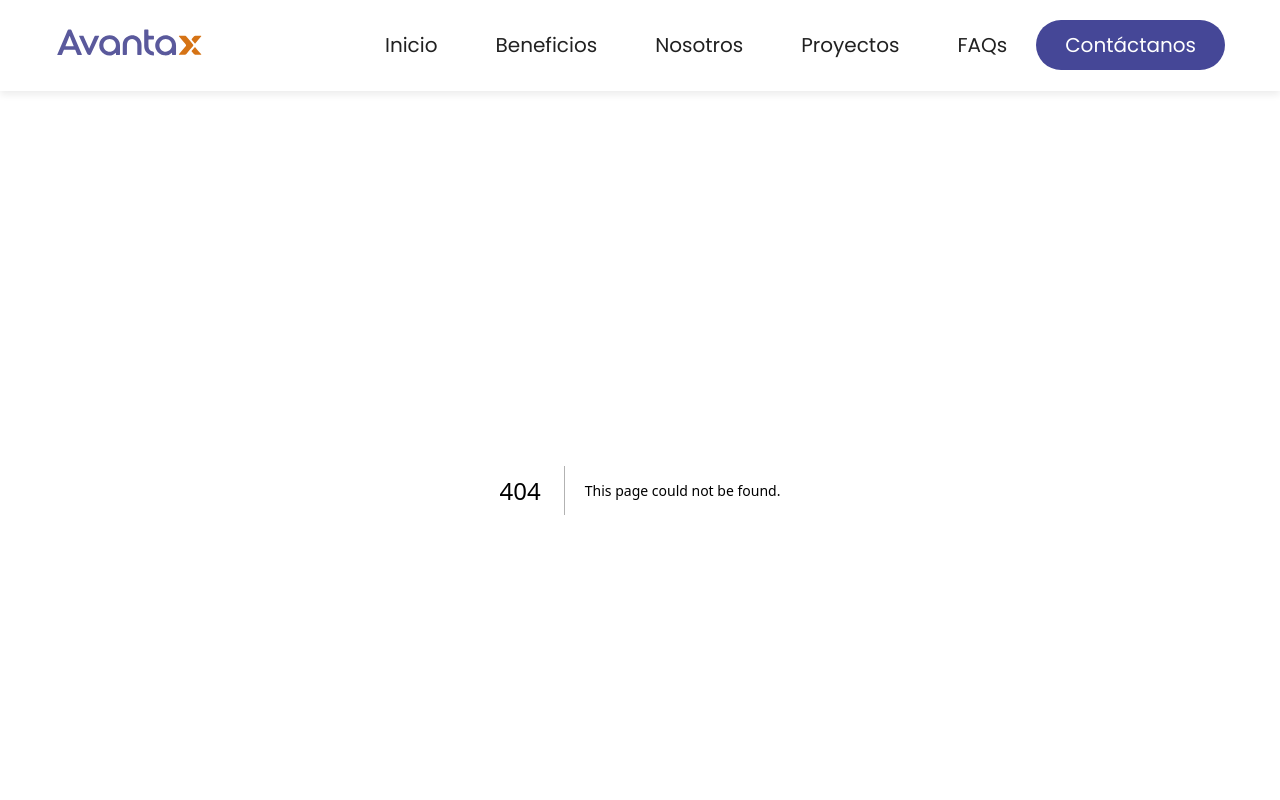
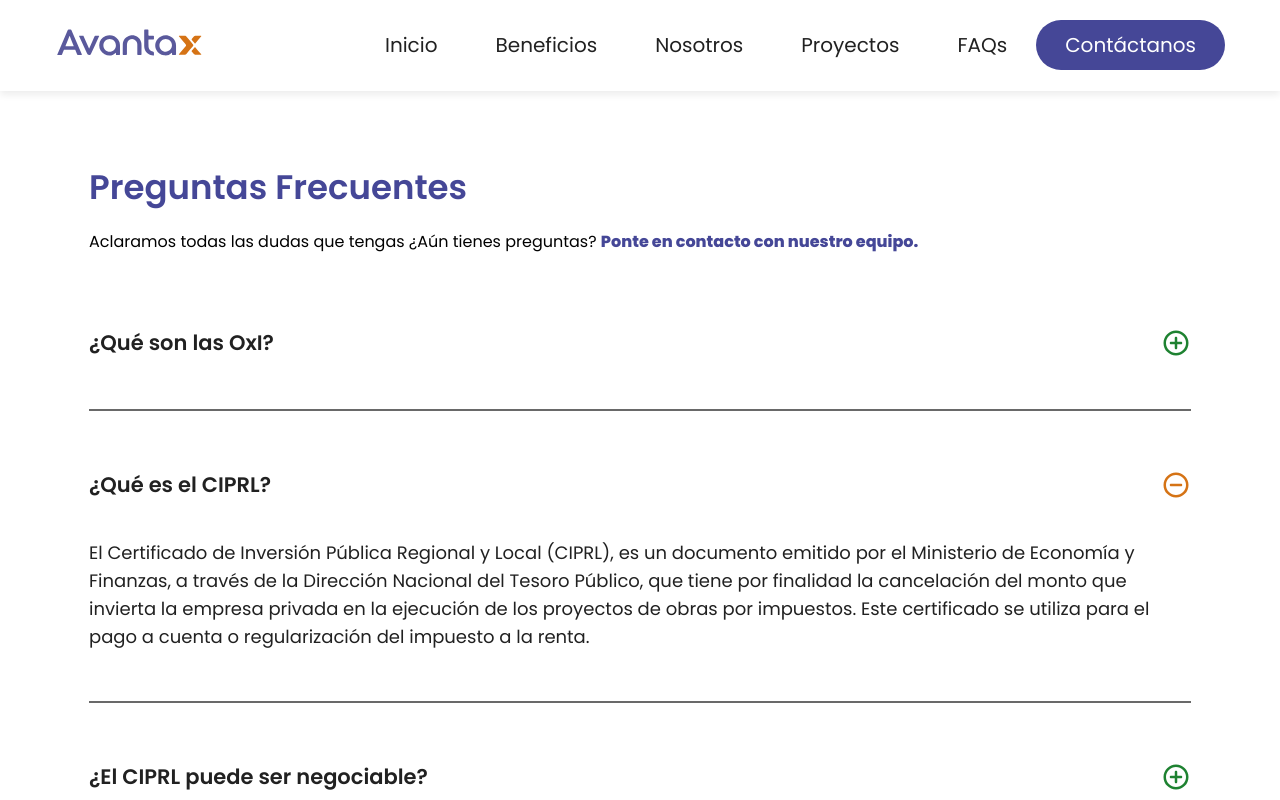
Before and after one commit to vr1eva/avantax, a Next.js app: page /faq/1 in a window 1280 px wide. Before the commit this address had no page. Shown: the top 800 px of the page. Built offline with nearby package versions, Linux system fonts and the light colour scheme.

Commit message:
fix carousel slides to show prop

```diff
--- a/pages/components/Button.jsx
+++ b/pages/components/Button.jsx
@@ -12,7 +12,7 @@ function doNothing() { }
 
 const Button = ({ onClick = doNothing, type = "button", name, variant = "default", children, className, disabled }) => {
   const buttonStyle = `${styles.button} ${styles[variant]} ${[poppins.className]} ${className}`
-  return <button type={type} className={buttonStyle} onClick={onClick} disabled={disabled}>{children}{name}</button>
+  return <button type={type} className={`${buttonStyle} ${className}`} onClick={onClick} disabled={disabled}>{children}{name}</button>
 };
 
 export default Button;
--- a/pages/components/Services.jsx
+++ b/pages/components/Services.jsx
@@ -68,7 +68,7 @@ export default function Services() {
       </div>
       <div className={styles.cards}>
         <div className={styles.cardsList}>
-          <Carousel scrollMode="remainder" adaptiveHeight renderBottomCenterControls={({nextSlide, previousSlide}) => {
+          <Carousel c scrollMode="remainder" adaptiveHeight renderBottomCenterControls={({nextSlide, previousSlide}) => {
             return (
             <div className={styles.controls}>
                 <Button variant="light" onClick={previousSlide}><Image src={arrowLeft} alt="boton para girar a la izquierda" /> </Button>
@@ -80,6 +80,7 @@ export default function Services() {
               <Card key={title} title={title} items={items} color={color} icon={icons[icon]} background={background} />
             ))}
           </Carousel>
+
         </div >
       </div>
     </section>
--- a/pages/faq.jsx
+++ b/pages/faq/[openedQuestionIndex].jsx
@@ -1,10 +1,12 @@
 import styles from "./faq.module.scss"
 import Image from "next/image"
 import Link from "next/link"
-import expanded from "./assets/expanded.svg"
-import notExpanded from "./assets/notExpanded.svg"
-import { useReducer } from "react"
+import expanded from "../assets/expanded.svg"
+import notExpanded from "../assets/notExpanded.svg"
+import { useReducer} from "react"
 import Head from "next/head"
+import { useRouter } from "next/router";
+import { useEffect } from "react"
 
 const initialState = [
   {
@@ -34,7 +36,8 @@ const initialState = [
   },
 ]
 
-const reducer = (state, action) => {
+
+const reducer =(state, action) => {
   switch (action.type) {
     case "TOGGLE_FAQ":
       return state.map(faq => {
@@ -49,7 +52,15 @@ const reducer = (state, action) => {
 }
 
 export default function Faq() {
-  const [faqs, dispatch] = useReducer(reducer, initialState)
+  const router = useRouter();
+  const { openedQuestionIndex } = router.query
+  const [faqs, dispatch] = useReducer(reducer, initialState.map((question, questionIndex)=> {
+    if(questionIndex == openedQuestionIndex) {
+      return {...question, expanded: true }
+    }
+    return {...question}
+  }))
+
   return (
     <> <Head>
     <title>Avantax / FAQ</title>
@@ -60,9 +71,8 @@ export default function Faq() {
       <h2 className={styles.heading}>Preguntas Frecuentes</h2>
       <p>Aclaramos todas las dudas que tengas ¿Aún tienes preguntas? <Link href="/#contact"><b className={styles.highlight}>Ponte en contacto con nuestro equipo.</b></Link></p>
       <div className={styles.faqs}>
-        {faqs.map(faq => {
+        {faqs.map((faq)=> {
           const highlightedQuestion = faq.question === "¿Las empresas pueden proponer nuevos proyectos a las entidades públicas?"
-
           return (
             <div key={faq.question} className={`${highlightedQuestion ? styles.highlightedQuestion: ""} ${styles.prompt}`} id={highlightedQuestion ? "highlightedQuestion": ""}>
               <div className={styles.row}>
--- a/pages/proyectos.jsx
+++ b/pages/proyectos.jsx
@@ -28,7 +28,7 @@ export default function Proyectos() {
       <div className={styles.cta}>
         <h2 className={styles.ctaHeading}>¿No encuentras
           proyectos de tu interés?</h2>
-        <Link className={styles.ctaButton} href="/faq#highlightedQuestion"><Button variant="primary" name="Haz click aquí" /></Link>
+        <Link className={styles.ctaButton} href="/faq/6"><Button variant="primary" name="Haz click aquí" /></Link>
       </div>
     </div>
     </>
```
Also changed, not shown: pages/components/Services.module.scss (+7 -2 lines), pages/faq/faq.module.scss (renamed from pages/faq.module.scss).
